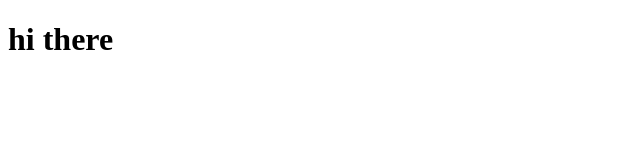
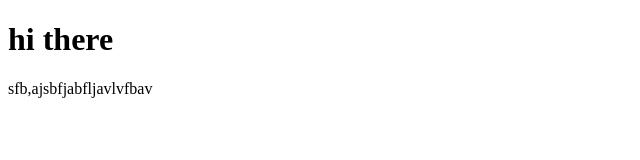
Before and after one commit to Anisha-KG/sample_project, a plain HTML site: page index.html in a window 1280 px wide. Shown: the whole page, without its empty margins (0-640 px from the left). Drawn offline with Linux system fonts and the light colour scheme.

Commit message:
index file modified

```diff
--- a/index.html
+++ b/index.html
@@ -7,5 +7,6 @@
 </head>
 <body>
     <h1>hi there</h1>
+    <p>sfb,ajsbfjabfljavlvfbav</p>
 </body>
 </html>
```
